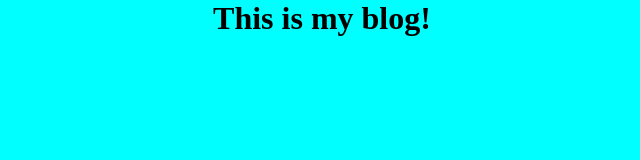
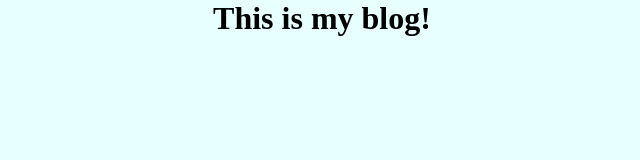
Before and after one commit to yogu13579/yogu13579.github.io, a plain HTML site: page index.html in a window 1280 px wide. Shown: the whole page, without its empty margins (318-958 px from the left). Drawn offline with Linux system fonts and the light colour scheme.

Commit message:
Update style.css

```diff
--- a/style.css
+++ b/style.css
@@ -1,5 +1,5 @@
 body {
-    background-color: aqua;
+    background-color: rgb(231, 255, 255);
     margin: 0;
     text-align: center;
 }
```
